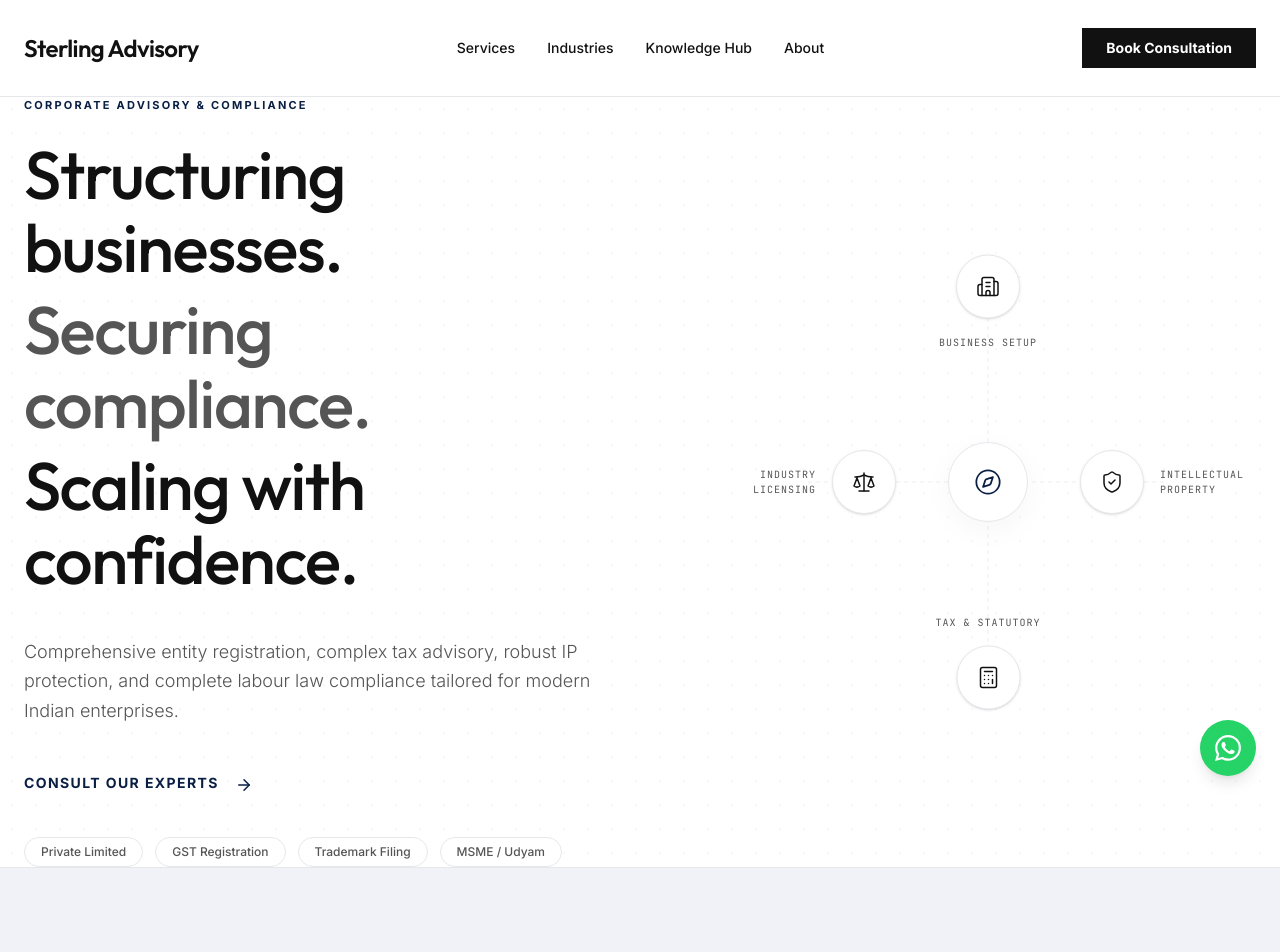
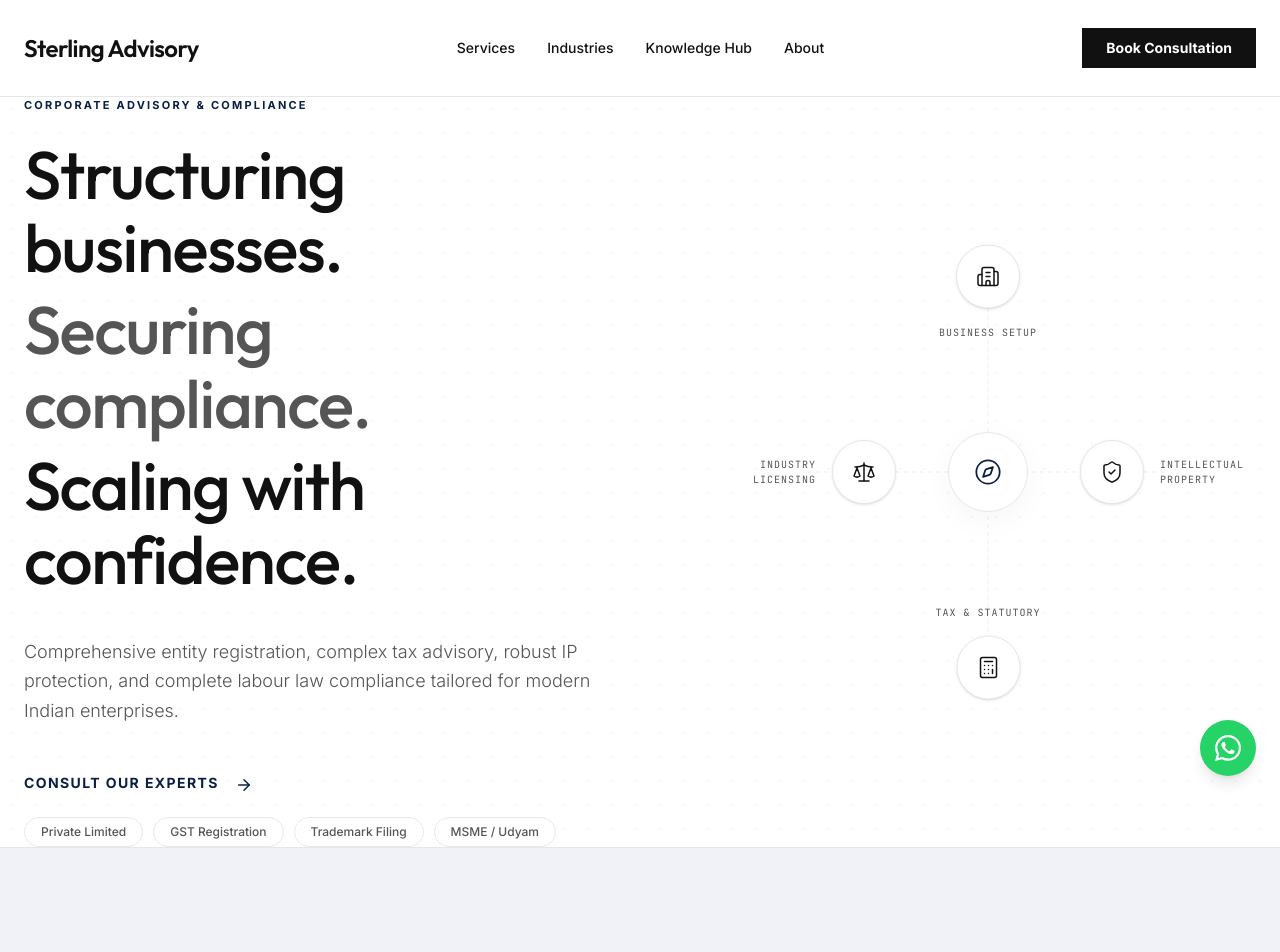
Before and after one commit to thesterlingadvisory-web/thesterlingadvisory, a React (Vite) app in the folder frontend/: page / in a window 1280 px wide. Shown: the top 952 px of the page. Built offline with nearby package versions, Linux system fonts and the light colour scheme.

Commit message:
Tighten pill link spacing in hero section

```diff
--- a/frontend/src/pages/public/Home.jsx
+++ b/frontend/src/pages/public/Home.jsx
@@ -209,14 +209,14 @@
               initial={shouldAnimate ? { opacity: 0 } : false}
               animate={{ opacity: 1 }}
               transition={{ duration: 0.4, ease: [0.22, 1, 0.36, 1], delay: shouldAnimate ? 1.03 : 0 }}
-              className="flex flex-col gap-8"
+              className="flex flex-col gap-5"
             >
               <Link to="/contact" className="group flex items-center gap-4 text-sm font-bold uppercase tracking-widest text-accent hover:text-text-main transition-colors duration-500 w-max">
                 <span className="link-underline pb-1">Consult Our Experts</span>
                 <ArrowRight size={18} className="group-hover:translate-x-2 transition-transform duration-500" />
               </Link>
 
-              <div className="flex flex-wrap gap-3 mt-2">
+              <div className="flex flex-wrap gap-2.5">
                 <Link to="/services?category=business-registrations" className="px-4 py-1.5 border border-border-main rounded-full text-xs font-medium text-text-muted hover:border-text-main hover:text-text-main transition-colors bg-white/50 backdrop-blur-sm">Private Limited</Link>
                 <Link to="/services?category=tax-registrations" className="px-4 py-1.5 border border-border-main rounded-full text-xs font-medium text-text-muted hover:border-text-main hover:text-text-main transition-colors bg-white/50 backdrop-blur-sm">GST Registration</Link>
                 <Link to="/services?category=intellectual-property" className="px-4 py-1.5 border border-border-main rounded-full text-xs font-medium text-text-muted hover:border-text-main hover:text-text-main transition-colors bg-white/50 backdrop-blur-sm">Trademark Filing</Link>
```
